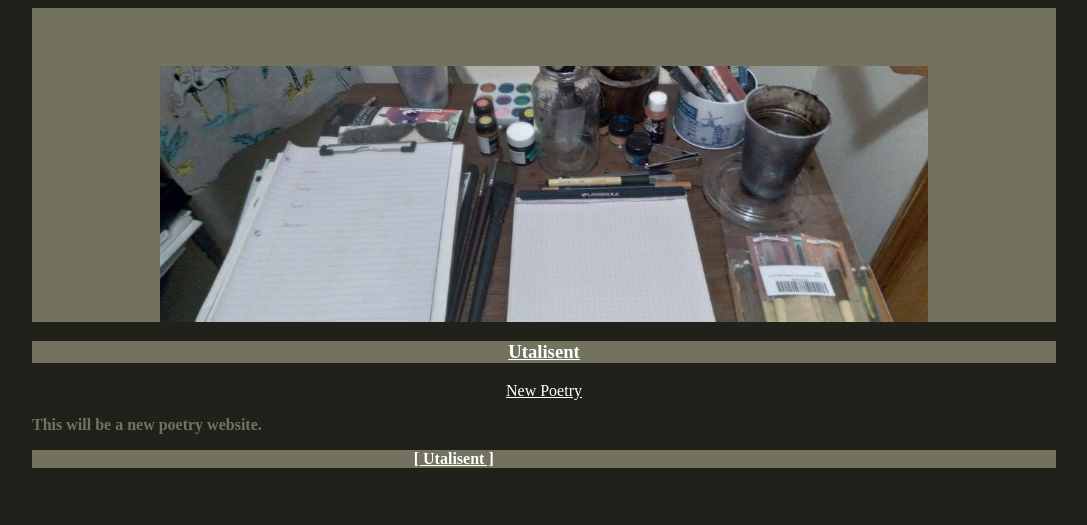
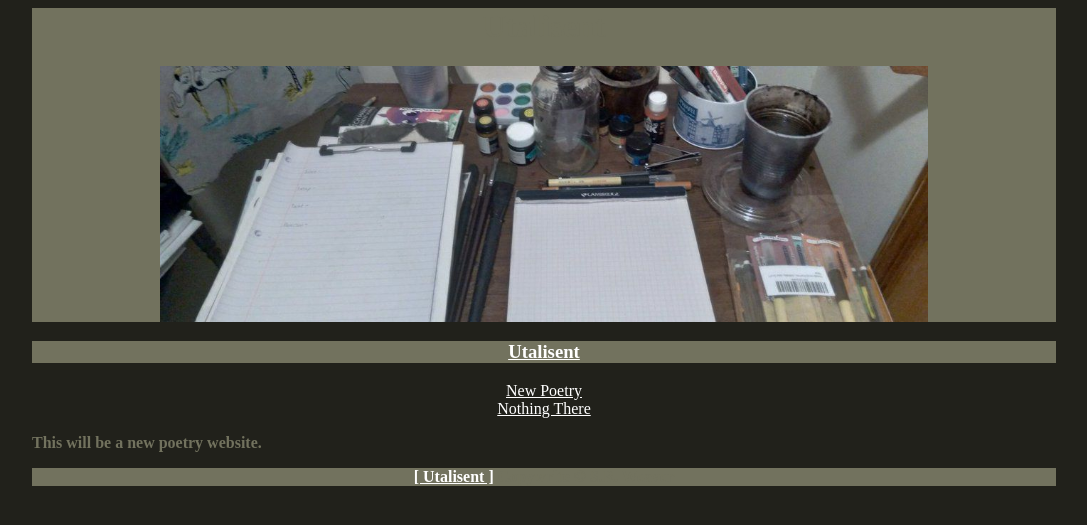
Before and after one commit to LWFlouisa/Utalisent, a Jekyll site: the page built from Poetry/new_poetry.md, in a window 1280 px wide. Shown: the top 525 px of the page, without its empty margins (96-1183 px from the left). Built offline with Jekyll 4.4.1, drawn with Linux system fonts in a browser that asks for light colours.

Commit message:
Update posts.html

```diff
--- a/_includes/posts.html
+++ b/_includes/posts.html
@@ -1,3 +1,4 @@
 <center>
-  <a href="https://lwflouisa.github.io/Utalisent/Poetry/new_poetry.html">New Poetry</a>
+  <a href="https://lwflouisa.github.io/Utalisent/Poetry/new_poetry.html">New Poetry</a><br />
+  <a href="https://lwflouisa.github.io/Utalisent/Poetry/nothing_there.html">Nothing There</a>
 </center>
```
